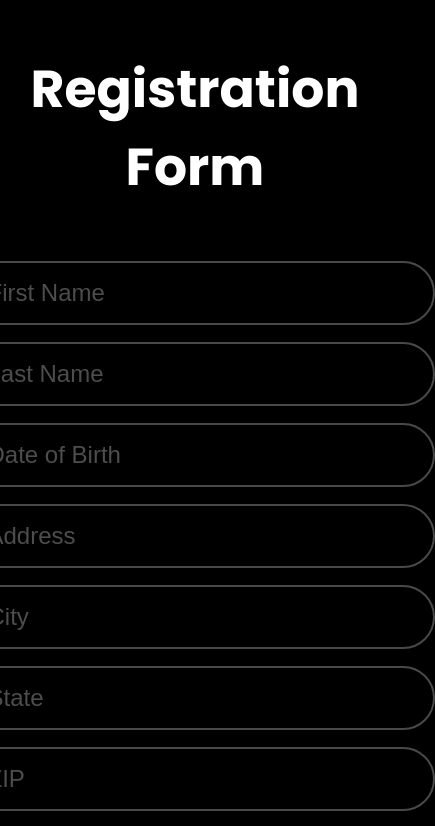
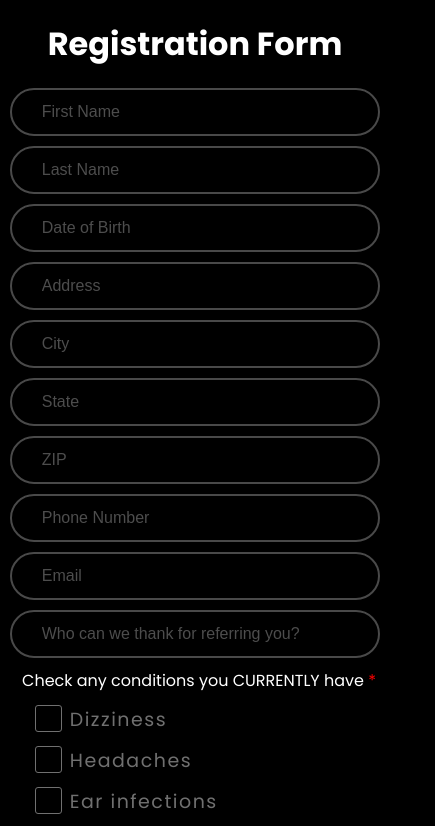
Before and after one commit to Simple2B/cortex-frontend, a React (Create React App) app: page /patient-registration in a window 390 px wide. Shown: the top 826 px of the page, 435 px wide, since content can reach past the window. Built offline with nearby package versions, Linux system fonts and the light colour scheme.

Commit message:
responsive form

```diff
--- a/src/components/PatientRegistration/patientRegistration.css
+++ b/src/components/PatientRegistration/patientRegistration.css
@@ -18,7 +18,8 @@
 }
 
 .registration_input {
-  width: 879px;
+  /* width: 879px; */
+  width: 43.3%;
   height: 84px;
   border-radius: 42px;
   background: transparent;
@@ -33,7 +34,8 @@
 
 .registration_button {
   display: block;
-  width: 448px;
+  /* width: 448px; */
+  width: 24.21%;
   height: 96px;
   border-radius: 48px;
   background: linear-gradient(#00e5ff 0%, #085e67 100%);
@@ -53,7 +55,7 @@
 }
 
 .checkboxRegisterForms {
-  width: 479px;
+  width: 43.3%;
   /* background-color: #00e5ff; */
   font-size: 16px;
   text-align: left;
@@ -67,7 +69,7 @@
 }
 
 .reqFormTitleText {
-  width: 479px;
+  width: 43.3%;
   font-size: 21px;
   text-align: left;
   padding-bottom: 10px;
@@ -166,7 +168,7 @@
 
 @media (max-width: 1440px) {
   .registration_input {
-    width: 479px;
+    /* width: 479px; */
     height: 64px;
     font-size: 24px;
     text-align: left;
@@ -177,9 +179,88 @@
   }
 
   .registration_button {
-    width: 348px;
+    /* width: 348px; */
     height: 76px;
     font-size: 24px;
     margin-top: 40px;
   }
+
+  .reqFormTitleText {
+    font-size: 19px;
+    padding-bottom: 12px;
+    padding-left: 8px;
+  }
 }
+
+@media (max-width: 540px) {
+  .registration_title {
+    font-size: 32px;
+    text-align: center;
+    color: #fff;
+    margin: 0;
+    margin-bottom: 20px;
+    margin-top: 20px;
+  }
+
+  .registration_input {
+    width: 95%;
+    height: 48px;
+    font-size: 16px;
+    text-align: left;
+    color: #fff;
+    opacity: 0.66;
+    padding-left: 30px;
+    margin-bottom: 10px;
+  }
+
+  .registration_button {
+    width: 85%;
+    height: 56px;
+    font-size: 20px;
+    margin-top: 15px;
+    margin-bottom: 25px;
+  }
+
+  .checkboxRegisterForms {
+    width: 95%;
+    padding-left: 25px;
+  }
+
+  .inputOtherCheckBoxRegForm {
+    width: 60%;
+    /* background: transparent;
+    font-size: 30px;
+    text-align: left;
+    color: #fff;
+    opacity: 0.66;
+    padding-left: 13px;
+    margin-bottom: 17px;
+    outline: none;
+    border: none;
+    border-bottom: 2px solid #707070;
+    background-color: black; */
+}
+
+  .container {
+    /* width: 95%; */
+    /* display: block;
+    position: relative;
+    padding-left: 35px;
+    margin-bottom: 12px;
+    cursor: pointer;
+    font-size: 19px;
+    color: #707070;
+    letter-spacing: 1.5px;
+    -webkit-user-select: none;
+    -moz-user-select: none;
+    -ms-user-select: none;
+    user-select: none; */
+  }
+
+  .reqFormTitleText {
+    width: 98%;
+    font-size: 16px;
+    padding-bottom: 12px;
+    text-align: center;
+  }
+}
```
